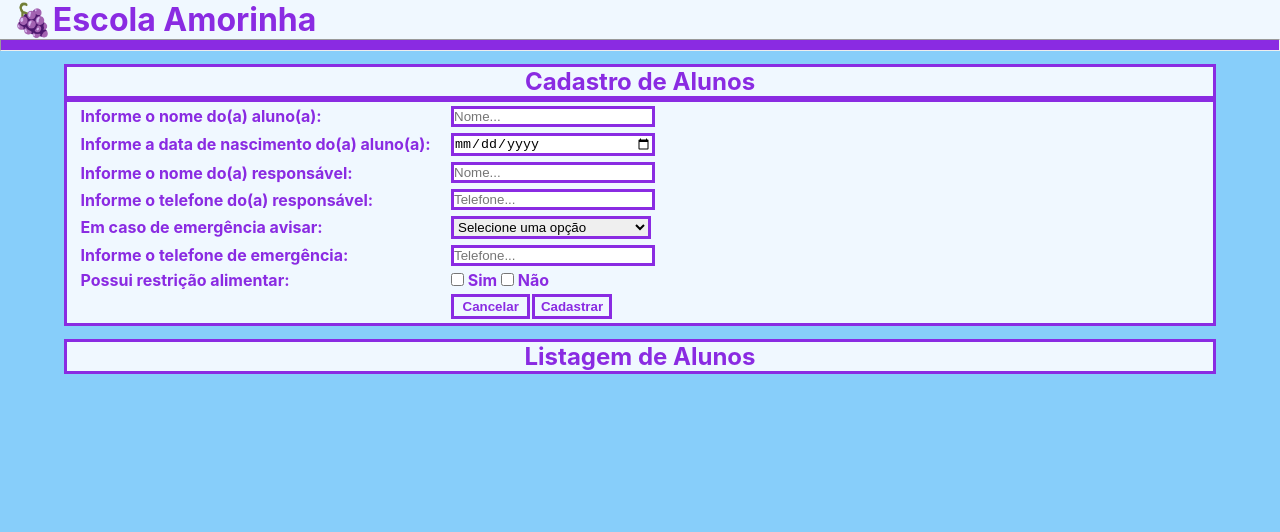
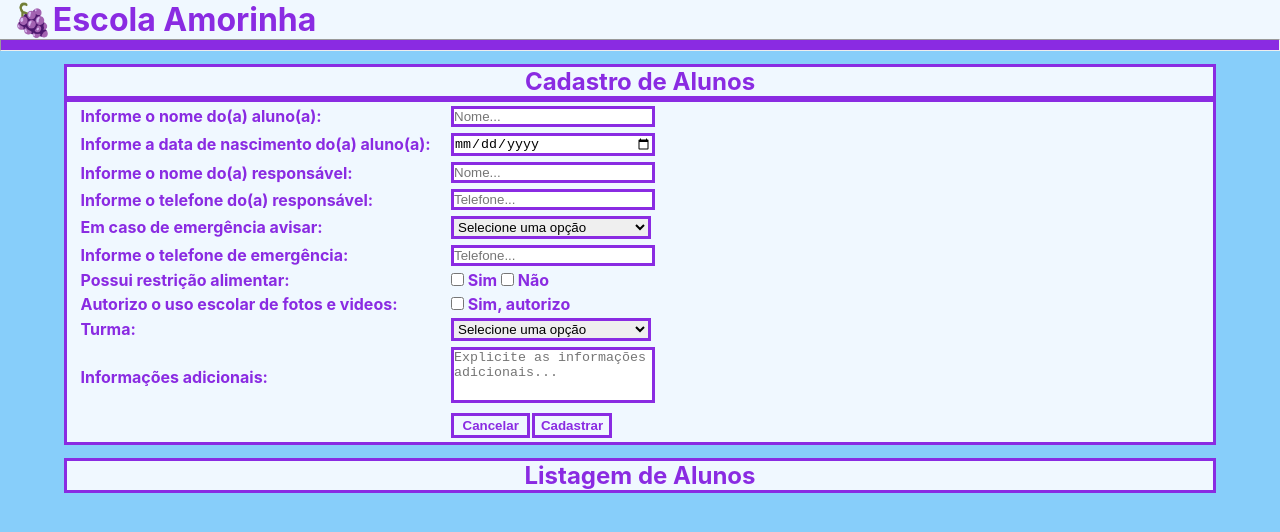
Before and after one commit to thiagomathiassimon/Projeto_DEVinHouse_Semana_5, a React (Create React App) app in the folder cadastro-alunos-react/: page / in a window 1280 px wide. Shown: the top 532 px of the page. Built offline with nearby package versions, Linux system fonts and the light colour scheme.

Commit message:
concluida_estrutra_do_formulario

```diff
--- a/cadastro-alunos-react/public/index.html
+++ b/cadastro-alunos-react/public/index.html
@@ -1,5 +1,5 @@
 <!DOCTYPE html>
-<html lang="en">
+<html lang="pt-br">
   <head>
     <meta charset="utf-8" />
     <link rel="icon" href="%PUBLIC_URL%/favicon.ico" />
@@ -9,7 +9,7 @@
       name="description"
       content="Web site created using create-react-app"
     />
-    <link rel="apple-touch-icon" href="%PUBLIC_URL%/logo192.png" />
+    <link rel="apple-touch-icon" src=🍇 />
     <!--
       manifest.json provides metadata used when your web app is installed on a
       user's mobile device or desktop. See https://developers.google.com/web/fundamentals/web-app-manifest/
@@ -24,7 +24,7 @@
       work correctly both with client-side routing and a non-root public URL.
       Learn how to configure a non-root public URL by running `npm run build`.
     -->
-    <title>React App</title>
+    <title>Escola Amorinha</title>
   </head>
   <body>
     <noscript>You need to enable JavaScript to run this app.</noscript>
--- a/cadastro-alunos-react/src/assets/css/estilos.css
+++ b/cadastro-alunos-react/src/assets/css/estilos.css
@@ -82,6 +82,11 @@ button {
   padding: 1%;
   margin-top: 1%;
   margin-bottom: 1%;
+
+}
+
+button:hover {
+  background-color: lightskyblue;
 }
 
 #cancelar {
@@ -104,6 +109,9 @@ td {
   width: 65%;
 }
 
+#autorizaImagens {
+  width: fit-content;
+}
 
 #restricaoAlimentarSim {
   width: fit-content;
@@ -112,3 +120,14 @@ td {
 #restricaoAlimentarNao {
   width: fit-content;
 }
+
+textarea {
+  width: 100%;
+  height: 50px;
+  border: 5px;
+  border: solid;
+  border-color: blueviolet;
+  margin-top: 1%;
+  margin-bottom: 1%;
+  resize: none;
+}
--- a/cadastro-alunos-react/src/components/formulario.jsx
+++ b/cadastro-alunos-react/src/components/formulario.jsx
@@ -1,11 +1,14 @@
 import React from 'react';
 
 class Formulario extends React.Component {
+
   render() {
     return (
       <>
         <form>
           <table>
+            <thead></thead>
+            <tbody>
               <tr>
                 <td>
                   <label htmlFor="nome">Informe o nome do(a) aluno(a):</label></td>
@@ -60,15 +63,78 @@ class Formulario extends React.Component {
                   <label htmlFor="restricaoAlimentarSim">  Possui restrição alimentar: </label>
                 </td>
                 <td>
-                <input type="checkbox" name="restricaoAlimentarSim" id="restricaoAlimentarSim" onClick={(e) => {
+                  <input type="checkbox" name="restricaoAlimentarSim" id="restricaoAlimentarSim" onClick={() => {
+                    const restricao = document.getElementById("restricao");
+                    const checkboxSim = document.getElementById("restricaoAlimentarSim");
+                    const checkboxNao = document.getElementById("restricaoAlimentarNao");
+                    console.log(checkboxSim.checked)
+                    if (checkboxSim.checked) {
+                      checkboxNao.checked = false;
+                      console.log("Teste de passagem")
+                      const td = document.createElement('td');
+                      const td2 = document.createElement("td")
+                      const label = document.createElement("label");
+                      label.textContent = 'Descreva a restrição alimentar:';
+                      label.htmlFor = "restricaoDoAluno";
+                      const input = document.createElement('input');
+                      input.type = 'text';
+                      input.placeholder = "Informe a restrição..."
+                      input.id = 'restricaoDoAluno';
+                      restricao.appendChild(td);
+                      td.appendChild(label);
+                      restricao.appendChild(td2);
+                      td2.appendChild(input);
+                    } else {
+                      restricao.innerHTML = '';
+                    }
+                  }
+                  } />
+                  <label htmlFor="restricaoAlimentarSim"> Sim </label>
+                  <input type="checkbox" name="restricaoAlimentaNao" id="restricaoAlimentarNao" onClick={() => {
+                    const restricao = document.getElementById("restricao");
+                    const checkboxSim = document.getElementById("restricaoAlimentarSim");
+                    const checkboxNao = document.getElementById("restricaoAlimentarNao");
+                    if (checkboxNao.checked) {
+                      checkboxSim.checked = false;
+                      restricao.innerHTML = '';
+                    }
+                  }}
+                  />
+                  <label htmlFor="restricaoAlimentarNao"> Não </label>
+                </td>
+              </tr>
+              < tr id="restricao">
+              </tr>
+              <tr>
                 <td>
-                    <label for="possuiRestricao">Informe a restrição alimentar:</label>
-                    <input type="text" placeholder='Restrição alimentar' />
+                  <label htmlFor="autorizaImagens">Autorizo o uso escolar de fotos e videos:</label>
                 </td>
-                }} />
-                <label htmlFor="restricaoAlimentarSim" onClick> Sim </label>
-                <input type="checkbox" name="restricaoAlimentaNao" id="restricaoAlimentarNao" />
-                <label htmlFor="restricaoAlimentarNao"> Não </label>
+                <td>
+                  <input type="checkbox" name="autorizaImagens" id="autorizaImagens" />
+                  <label htmlFor="autorizaImagens"> Sim, autorizo</label>
+                </td>
+              </tr>
+              <tr>
+                <td>
+                  <label htmlFor="emergencia">Turma:</label></td>
+                <td>
+                  <select name="emergencia" id="emergencia">
+                    <option value="opcao0">Selecione uma opção</option>
+                    <option value="opcao1">Berçario</option>
+                    <option value="opcao2">Infantil I</option>
+                    <option value="opcao3">Infantil II</option>
+                    <option value="opcao4">Infantil III</option>
+                    <option value="opcao5">Infantil IV</option>
+                    <option value="opcao6">Infantil V</option>
+                  </select>
+                </td>
+              </tr>
+              <tr>
+                <td>
+                  <label htmlFor="adicionais">Informações adicionais:</label>
+                </td>
+                <td>
+                  <textarea name="adicionais" id="adicionais" spellCheck='true' placeholder='Explicite as informações adicionais...'></textarea>
                 </td>
               </tr>
               <tr>
@@ -77,6 +143,7 @@ class Formulario extends React.Component {
                   <button id='cancelar'>Cancelar</button>
                   <button id='cadastrar'>Cadastrar</button></td>
               </tr>
+            </tbody>
           </table>
         </form>
       </>
```
Also changed, not shown: 1 other file (tests, documents, lock files or other folders). Lines whose indentation alone changed are shown as unchanged.
